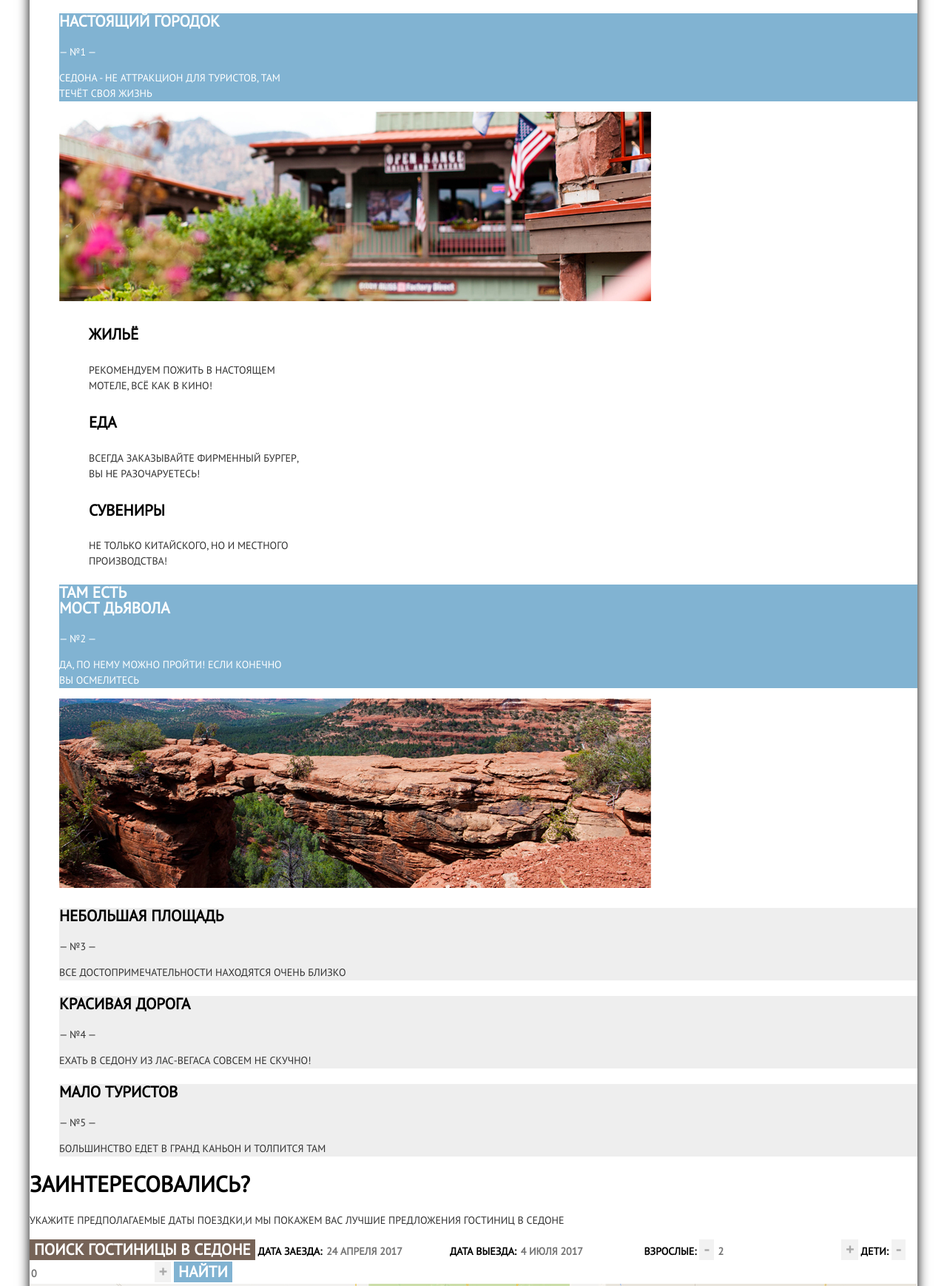
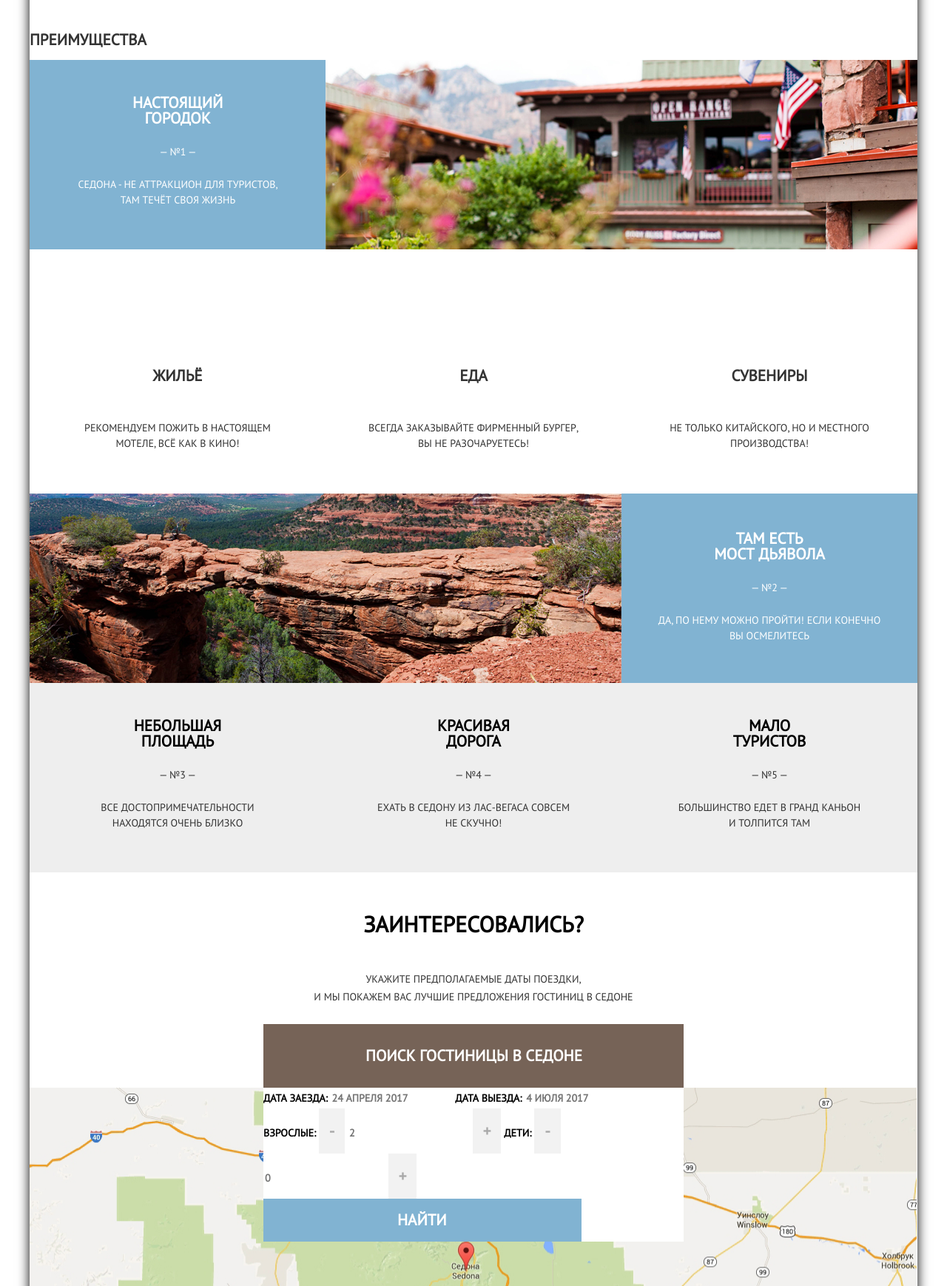
Before and after one commit to htmlacademy-htmlcss/856383-sedona-30, a plain HTML site: page index.html in a window 1280 px wide. Shown: the part 746-2484 px from the top of the page at 74% size. Drawn offline with Linux system fonts and the light colour scheme.

Commit message:
Гриды главная

```diff
--- a/css/style.css
+++ b/css/style.css
@@ -29,9 +29,9 @@
   background-color: var(--white-f2f);
   background-position: top center;
 
- /* min-height: 100%;
+  min-height: 100%;
   display: grid;
-  grid-template-rows: min-content 1fr min-content;*/
+  grid-template-rows: min-content 1fr min-content;
 }
 
 /*HEADER BLOCK*/
@@ -39,31 +39,38 @@
 .header {
   line-height: 26px;
   font-weight: 700;
+  text-transform: uppercase;
   background-color: var(--white);
   margin: 0 auto;
   max-width: 1200px;
+  box-shadow: 0px 5px 15px var(--black);
 }
 .navigation{
-  /*display: grid;
-  width: 1200px;*/
+  display: grid;
+  grid-template-rows: min-content;
+  width: 1200px;
 }
 .navigation-logo {
   text-decoration: none;
+  position: absolute;
+  left: 45%;
 }
 
 .navigation-list {
   list-style: none;
 
 
-  /*display: grid;
+  display: grid;
   grid-template-columns: repeat(4, max-content);
   justify-content: space-between;
-  padding: 0px;*/
+  padding: 15px 72px 15px 72px;
+  margin: 0px;
 }
 
 .navigation-link {
   text-decoration: none;
   color: var(--black);
+
 }
 
 .navigation-link:hover {
@@ -82,6 +89,14 @@
 /*MAIN BLOCK*/
 .welcome-block{
   background-image: url(../img/welcome-block-image.jpg);
+  width: 1200px;
+  height: 509px;
+  margin: 0px;
+}
+.welcome-block img{
+  display: block;
+  margin-left: auto;
+  margin-right: auto;
 }
 .container {
   max-width: 1200px;
@@ -90,7 +105,11 @@
   background: var(--white);
   box-shadow: 0px 5px 15px var(--black);
 }
-
+.discription-block{
+  text-align: center;
+  padding-top: 42.5px;
+  padding-bottom: 51px;
+}
 .discription-block strong {
   font-size: 21px;
   line-height: 26px;
@@ -102,6 +121,8 @@
   line-height: 26px;
   color: var(--grey);
   text-transform: uppercase;
+  padding-top: 16px;
+  margin: 0px;
 }
 
 .advantages {
@@ -113,42 +134,125 @@
 }
 .advantages-list{
   list-style: none;
+  margin: 0px;
+  padding: 0px;
+  display: grid;
+  grid-template-columns: 400px 400px 400px;
+  grid-template-rows: 256px 330px 256px 256px;
 }
-
+.real-town{
+  display: grid;
+  grid-template-columns: 400px 400px 400px;
+  grid-template-rows: 256px 330px;
+  grid-column: 1/4;
+  grid-row: 1/2;
+}
 .discription-real-town {
   background-color: var(--blue);
   color: var(--white);
+
+  text-align: center;
+  grid-column: 1/2;
+  grid-row: 1/2;
+}
+.real-town img{
+  grid-column: 2/4;
+  grid-row: 1/2 ;
 }
 
 .discription-real-town h3 {
   font-size: 21px;
   line-height: 21px;
   font-weight: 700;
+  padding: 47px 139px 25px 139px;
+  margin: 0px;
 }
-
+.discription-real-town p{
+  margin: 0px;
+  padding: 23px 51px 54px 52px;
+}
+.discription-real-town span{
+  padding: 25px 174px 23px 175px;
+}
 .attributes-city {
   list-style: none;
+
+  margin: 0px;
+  padding: 0px;
+  display: grid;
+  grid-template-columns: 400px 400px 400px;
+  grid-column: 1/4;
+  grid-row: 2/3;
+}
+.attributes-city-item{
+  text-align: center;
 }
 .attributes-city-item h4 {
   font-size: 21px;
   line-height: 21px;
   font-weight: 700;
-  color: var(--black);
+
+  margin: 0px;
+  padding-top: 160px;
+  padding-bottom: 25px;
 }
-
+.attributes-city-item p{
+  margin: 0px;
+  padding-top: 25px;
+  padding-bottom: 82px;
+}
+.devil-bridge{
+  display: grid;
+  grid-template-columns: 400px 400px 400px;
+  grid-template-rows: 256px;
+  grid-column: 1/4;
+  grid-row: 3/4;
+}
 .devil-bridge-discription {
   background-color: var(--blue);
   color: var(--white);
+  text-align: center;
+  grid-column: 3/4;
+  grid-row: 1/2;
+}
+.devil-bridge-discription img{
+  grid-column: 1/3;
+  grid-row: 1/2;
 }
 
 .devil-bridge-discription h3 {
   font-size: 21px;
   line-height: 21px;
   font-weight: 700;
+  padding-top: 50px;
+  padding-bottom: 25px;
+  margin: 0px;
+}
+.devil-bridge-discription p{
+  margin: 0px;
+  padding-top: 23px;
+  padding-bottom: 51px;
+}
+.devil-bridge-discription span{
+  padding-top: 25px;
+  padding-bottom: 23px;
+}
+.features-item {
+  background-color: var(--brown-01);
+  text-align: center;
+  grid-column: 1/4;
+  grid-row: 4/5;
 }
 
-.features-item {
-  background-color: var(--brown-01);
+
+.cell-square{
+  grid-column: 1/2;
+}
+.cell-road{
+  grid-column: 2/3;
+}
+.cell-tourist{
+  grid-column: 3/4;
 }
 
 .features-item h3 {
@@ -156,14 +260,33 @@
   line-height: 21px;
   font-weight: 700;
   color: var(--black);
+  margin: 0px;
+  padding-top: 47px;
+  padding-bottom: 25px;
 }
-
+.features-item p{
+  margin: 0;
+  padding-top: 23px;
+  padding-bottom: 54px;
+}
+.features-item span{
+  padding-top: 25px;
+  padding-bottom: 23px;
+}
+.interest{
+  width: 1200px;
+  height: 291px;
+  text-align: center;
+}
 .interest h2 {
   font-size: 30px;
   line-height: 24px;
   font-weight: 700;
   color: var(--black);
   text-transform: uppercase;
+  margin:0px;
+  padding-top: 58px;
+  padding-bottom: 25px;
 }
 
 .interest p {
@@ -172,14 +295,25 @@
   font-weight: 400;
   color: var(--grey);
   text-transform: uppercase;
+  margin:0px;
+  padding-top: 25px;
+  padding-bottom: 110px;
+}
+.search-hotels{
+position: relative;
 }
 
 .form-search-hotel {
+  position: absolute;
+  left: 316px;
+  top: -86px;
   font-size: 14px;
   line-height: 26px;
   font-weight: 700;
   color: var(--black);
+  background-color: var(--white);
   text-transform: uppercase;
+  width: 568px;
 }
 
 .form-search-hotel input {
@@ -215,6 +349,8 @@
 .search-button {
   background-color: var(--brown);
   color: var(--white);
+  padding: 30px 124px 30px 125px;
+  width: 568px;
 }
 
 .search-button:hover {
@@ -231,6 +367,7 @@
   background-color: var(--blue);
   color: var(--white);
   border: none;
+  padding: 16px 182px 16px 181px;
 }
 
 .find-button:hover {
@@ -247,6 +384,7 @@
   line-height: 11px;
   background-color: var(--white-01);
   color: var(--brown-02);
+  padding: 18px 14px 17px 14px;
 }
 
 .button-minus:hover, .button-plus:hover {
@@ -265,27 +403,40 @@
   color: var(--black);
   text-transform: uppercase;
   margin: 0 auto;
-max-width: 1200px;
+  width: 1200px;
+  display: grid;
+  grid-template-columns: 1fr 1fr 1fr;
+  text-align: center;
+  box-shadow: 0px 5px 15px var(--black);
 }
 .footer-contacts {
   font-size: 21px;
   line-height: 26px;
   font-weight: 700;
 }
-
+.footer-contacts p{
+  margin: 0px;
+  padding: 23px 206px 9px 153px
+}
 .footer-contacts a {
   text-decoration: none;
   color: var(--black);
+  padding: 9px 163px 36px 111px;
 }
 
 .social-list {
   list-style: none;
+  margin: 0px;
+  padding: 0px;
 }
 
 .footer-copyright {
   font-size: 14px;
   line-height: 26px;
   font-weight: 400;
+}
+.footer-copyright p{
+  margin: 0px;
 }
 
 /*CATALOG*/
--- a/index.html
+++ b/index.html
@@ -40,7 +40,7 @@
           <div class="discription-real-town">
             <h3>Настоящий городок</h3>
             <span>— №1 —</span>
-            <p>Седона - не аттракцион для туристов, там<br> течёт своя жизнь</p>
+            <p>Седона - не аттракцион для туристов, там течёт своя жизнь</p>
           </div>
           <img src="img/image-open-range.jpg" width="800" height="256" alt="Open Range на фоне гор">
           <ul class="attributes-city">
@@ -66,26 +66,26 @@
           </div>
           <img src="img/image-devil-bridge.jpg" width="800" height="256" alt="Мост дьявола на фоне гор">
         </li>
-        <li class="features-item">
-          <h3>небольшая площадь</h3>
+        <li class="features-item cell-square">
+          <h3>небольшая<br> площадь</h3>
           <span>— №3 —</span>
-          <p>все достопримечательности находятся очень близко</p>
+          <p>все достопримечательности<br> находятся очень близко</p>
         </li>
-        <li class="features-item">
-          <h3>красивая дорога</h3>
+        <li class="features-item cell-road">
+          <h3>красивая<br> дорога</h3>
           <span>— №4 —</span>
-          <p>ехать в седону из лас-вегаса совсем не скучно!</p>
+          <p>ехать в седону из лас-вегаса совсем<br> не скучно!</p>
         </li>
-        <li class="features-item">
-          <h3>мало туристов</h3>
+        <li class="features-item cell-tourist">
+          <h3>мало<br> туристов</h3>
           <span>— №5 —</span>
-          <p>большинство едет в гранд каньон и толпится там</p>
+          <p>большинство едет в гранд каньон<br> и толпится там</p>
         </li>
       </ul>
     </section>
     <section class="interest">
       <h2>Заинтересовались?</h2>
-      <p>Укажите предполагаемые даты поездки,и мы покажем вас лучшие предложения гостиниц в Седоне</p>
+      <p>Укажите предполагаемые даты поездки,<br>и мы покажем вас лучшие предложения гостиниц в Седоне</p>
     </section>
     <section class="search-hotels">
 
@@ -111,12 +111,12 @@
       </form>
       <img src="img/map.jpg" width="1199" height="594">
     </section>
-  </main>-->
+  </main>
 
   <footer class="footer">
     <div class="footer-contacts">
       <p>#visitSEDONA</p>
-      <a href="tel:+7(495)6660166">+7(495) 666-01-66</a>
+      <a href="tel:+7(495)6660166">ТЕЛ: +7(495) 666-01-66</a>
     </div>
     <ul class="social-list">
       <li class="social-item"><a class="social-link" href="#">Твиттер</a></li>
```
